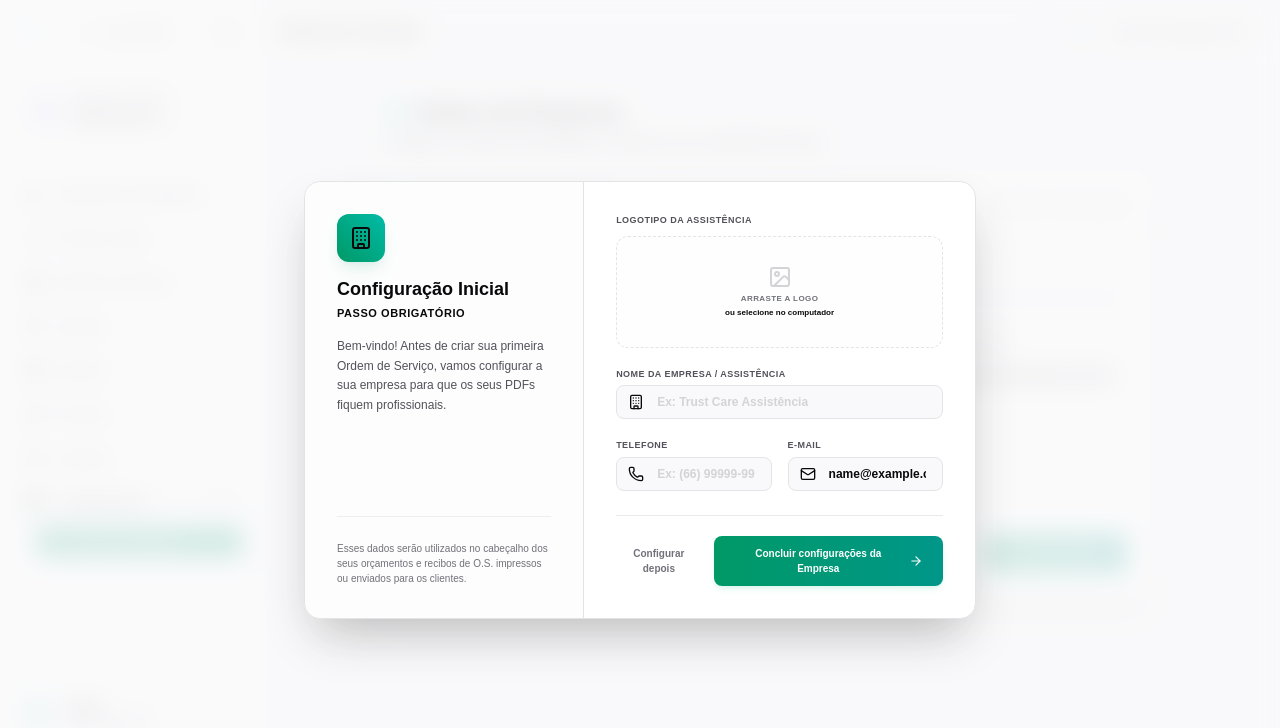
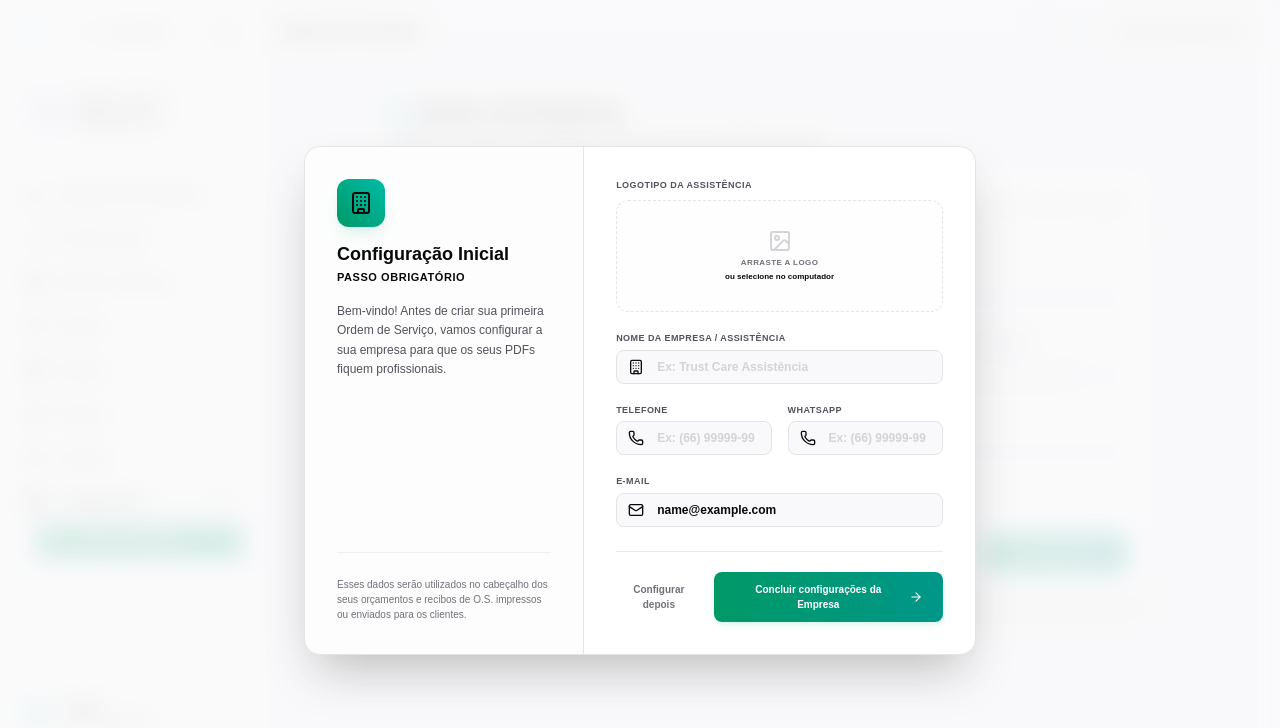
Before and after one commit to lsp3037/trustcare, a Next.js app: page /dashboard/settings/company in a window 1280 px wide. Shown: the top 728 px of the page. Built offline with nearby package versions, Linux system fonts and the light colour scheme; no server answers; sample sign-in values are in the browser's storage.

Commit message:
feat: add WhatsApp field to registration, onboarding, and company settings

```diff
--- a/app/(auth)/register/page.tsx
+++ b/app/(auth)/register/page.tsx
@@ -3,13 +3,14 @@
 import React, { useState } from 'react';
 import Link from 'next/link';
 import { useRouter } from 'next/navigation';
-import { Wrench, Mail, Lock, Loader2, ArrowRight, Building, User } from 'lucide-react';
+import { Wrench, Mail, Lock, Loader2, ArrowRight, Building, User, Phone } from 'lucide-react';
 import { supabase } from '@/lib/supabase/client';
 
 export default function RegisterPage() {
   const router = useRouter();
   const [companyName, setCompanyName] = useState('');
   const [userName, setUserName] = useState('');
+  const [whatsapp, setWhatsapp] = useState('');
   const [email, setEmail] = useState('');
   const [password, setPassword] = useState('');
   const [loading, setLoading] = useState(false);
@@ -30,6 +31,7 @@ export default function RegisterPage() {
           data: {
             full_name: userName,
             company_name: companyName, // Guardamos nos metadados para triggers ou criação posterior
+            whatsapp: whatsapp,
           },
         },
       });
@@ -42,7 +44,8 @@ export default function RegisterPage() {
           email,
           companyId: 'mock-tenant-id',
           role: 'admin',
-          company_name: companyName
+          company_name: companyName,
+          whatsapp: whatsapp
         }));
         setSuccess(true);
         setTimeout(() => {
@@ -122,6 +125,21 @@ export default function RegisterPage() {
           </div>
 
           <div className="space-y-1">
+            <label className="text-xs font-semibold text-slate-300 uppercase tracking-wider">WhatsApp da Empresa</label>
+            <div className="relative">
+              <Phone className="absolute left-3 top-1/2 -translate-y-1/2 w-4 h-4 text-slate-500" />
+              <input
+                type="text"
+                value={whatsapp}
+                onChange={(e) => setWhatsapp(e.target.value)}
+                placeholder="Ex: (66) 99999-9999"
+                className="w-full bg-slate-950 border border-slate-800 rounded-lg py-2.5 pl-10 pr-4 text-sm text-slate-100 placeholder:text-slate-650 focus:outline-none focus:border-indigo-500 transition-colors"
+                required
+              />
+            </div>
+          </div>
+
+          <div className="space-y-1">
             <label className="text-xs font-semibold text-slate-300 uppercase tracking-wider">Email Corporativo</label>
             <div className="relative">
               <Mail className="absolute left-3 top-1/2 -translate-y-1/2 w-4 h-4 text-slate-500" />
--- a/app/(dashboard)/dashboard/settings/company/page.tsx
+++ b/app/(dashboard)/dashboard/settings/company/page.tsx
@@ -22,6 +22,7 @@ export default function CompanySettingsPage() {
   // Form states
   const [name, setName] = useState('');
   const [phone, setPhone] = useState('');
+  const [whatsapp, setWhatsapp] = useState('');
   const [email, setEmail] = useState('');
   const [logoUrl, setLogoUrl] = useState('');
 
@@ -41,6 +42,7 @@ export default function CompanySettingsPage() {
     if (company) {
       setName(company.name || '');
       setPhone(company.phone || '');
+      setWhatsapp(company.whatsapp || '');
       setEmail(company.email || '');
       setLogoUrl(company.logo_url || '');
       setPreviewUrl(company.logo_url || '');
@@ -150,7 +152,8 @@ export default function CompanySettingsPage() {
         name: name.trim(),
         phone: phone.trim(),
         email: email.trim(),
-        logo_url: finalLogoUrl
+        logo_url: finalLogoUrl,
+        whatsapp: whatsapp.trim()
       };
 
       // 2. Save configurations (Supabase or Local Fallback)
@@ -324,7 +327,8 @@ export default function CompanySettingsPage() {
                 </div>
               </div>
 
-              {/* Phone & Email */}
+              {/* Phone, WhatsApp & Email */}
+              <div className="space-y-4">
                 <div className="grid grid-cols-1 sm:grid-cols-2 gap-4">
                   <div className="space-y-1">
                     <label htmlFor="company-phone" className="block text-[10px] font-bold text-slate-400 uppercase tracking-wider">
@@ -340,6 +344,24 @@ export default function CompanySettingsPage() {
                         placeholder="Ex: (66) 99999-9999"
                         className="w-full pl-10 pr-4 py-2.5 bg-slate-950 border border-slate-800 rounded-lg text-sm text-slate-100 focus:outline-none focus:border-emerald-500 focus:ring-1 focus:ring-emerald-500/20 transition-all placeholder:text-slate-700 font-semibold"
                       />
+                    </div>
+                  </div>
+
+                  <div className="space-y-1">
+                    <label htmlFor="company-whatsapp" className="block text-[10px] font-bold text-slate-400 uppercase tracking-wider">
+                      WhatsApp de Contato
+                    </label>
+                    <div className="relative">
+                      <Phone className="absolute left-3 top-1/2 -translate-y-1/2 w-4 h-4 text-slate-555" />
+                      <input
+                        id="company-whatsapp"
+                        type="text"
+                        value={whatsapp}
+                        onChange={(e) => setWhatsapp(e.target.value)}
+                        placeholder="Ex: (66) 99999-9999"
+                        className="w-full pl-10 pr-4 py-2.5 bg-slate-950 border border-slate-800 rounded-lg text-sm text-slate-100 focus:outline-none focus:border-emerald-500 focus:ring-1 focus:ring-emerald-500/20 transition-all placeholder:text-slate-700 font-semibold"
+                      />
+                    </div>
                   </div>
                 </div>
 
--- a/components/OnboardingModal.tsx
+++ b/components/OnboardingModal.tsx
@@ -24,6 +24,7 @@ export default function OnboardingModal() {
   // Form states
   const [name, setName] = useState('');
   const [phone, setPhone] = useState('');
+  const [whatsapp, setWhatsapp] = useState('');
   const [email, setEmail] = useState('');
   const [logoUrl, setLogoUrl] = useState('');
 
@@ -55,6 +56,7 @@ export default function OnboardingModal() {
         let initialName = '';
         let initialEmail = '';
         let initialPhone = '';
+        let initialWhatsapp = '';
 
         // 1. Tenta obter do local storage (offline fallback)
         const mockSession = localStorage.getItem('os-session');
@@ -64,6 +66,7 @@ export default function OnboardingModal() {
             initialName = parsed.company_name || '';
             initialEmail = parsed.email || '';
             initialPhone = parsed.phone || '';
+            initialWhatsapp = parsed.whatsapp || '';
           } catch (e) {
             console.error(e);
           }
@@ -79,6 +82,9 @@ export default function OnboardingModal() {
             if (user.email) {
               initialEmail = user.email;
             }
+            if (user.user_metadata?.whatsapp) {
+              initialWhatsapp = user.user_metadata.whatsapp;
+            }
           }
         } catch (err) {
           console.warn('Erro ao obter usuário para onboarding:', err);
@@ -91,6 +97,9 @@ export default function OnboardingModal() {
         if (!initialPhone && company.phone && company.phone !== '(66) 99999-9999') {
           initialPhone = company.phone;
         }
+        if (!initialWhatsapp && company.whatsapp) {
+          initialWhatsapp = company.whatsapp;
+        }
         if (!initialEmail && company.email && company.email !== 'contato@trustcare.com.br') {
           initialEmail = company.email;
         }
@@ -99,6 +108,7 @@ export default function OnboardingModal() {
           setIsOpen(true);
           setName(initialName);
           setPhone(initialPhone);
+          setWhatsapp(initialWhatsapp);
           setEmail(initialEmail);
           setLogoUrl(company.logo_url || '');
           setPreviewUrl(company.logo_url || '');
@@ -202,7 +212,8 @@ export default function OnboardingModal() {
         name: name.trim(),
         phone: phone.trim(),
         email: email.trim(),
-        logo_url: finalLogoUrl
+        logo_url: finalLogoUrl,
+        whatsapp: whatsapp.trim()
       };
 
       // 2. Salva no banco ou localStorage
@@ -378,7 +389,7 @@ export default function OnboardingModal() {
               </div>
             </div>
 
-            {/* Phone & Email fields */}
+            {/* Phone & WhatsApp fields */}
             <div className="grid grid-cols-1 sm:grid-cols-2 gap-4">
               <div className="space-y-1">
                 <label htmlFor="onboard-phone" className="block text-[9px] font-bold text-slate-400 uppercase tracking-wider">
@@ -399,6 +410,26 @@ export default function OnboardingModal() {
               </div>
 
               <div className="space-y-1">
+                <label htmlFor="onboard-whatsapp" className="block text-[9px] font-bold text-slate-400 uppercase tracking-wider">
+                  WhatsApp
+                </label>
+                <div className="relative">
+                  <Phone className="absolute left-3 top-1/2 -translate-y-1/2 w-4 h-4 text-slate-550" />
+                  <input
+                    id="onboard-whatsapp"
+                    type="text"
+                    required
+                    value={whatsapp}
+                    onChange={(e) => setWhatsapp(e.target.value)}
+                    placeholder="Ex: (66) 99999-9999"
+                    className="w-full pl-10 pr-4 py-2 bg-slate-950 border border-slate-800 rounded-lg text-xs text-slate-100 focus:outline-none focus:border-emerald-500 focus:ring-1 focus:ring-emerald-500/20 transition-all placeholder:text-slate-700 font-semibold"
+                  />
+                </div>
+              </div>
+            </div>
+
+            {/* Email field */}
+            <div className="space-y-1">
               <label htmlFor="onboard-email" className="block text-[9px] font-bold text-slate-400 uppercase tracking-wider">
                 E-mail
               </label>
@@ -413,7 +444,6 @@ export default function OnboardingModal() {
                   placeholder="Ex: contato@suaempresa.com"
                   className="w-full pl-10 pr-4 py-2 bg-slate-950 border border-slate-800 rounded-lg text-xs text-slate-100 focus:outline-none focus:border-emerald-500 focus:ring-1 focus:ring-emerald-500/20 transition-all placeholder:text-slate-700 font-semibold"
                 />
-                </div>
               </div>
             </div>
           </div>
--- a/lib/context/CompanyContext.tsx
+++ b/lib/context/CompanyContext.tsx
@@ -9,6 +9,7 @@ interface Company {
   phone: string;
   email: string;
   logo_url: string;
+  whatsapp?: string;
 }
 
 interface CompanyContextType {
@@ -24,7 +25,8 @@ export function CompanyProvider({ children }: { children: React.ReactNode }) {
     name: 'Trust Care T.I.',
     phone: '(66) 99999-9999',
     email: 'contato@trustcare.com.br',
-    logo_url: ''
+    logo_url: '',
+    whatsapp: ''
   });
   const [loading, setLoading] = useState(true);
 
@@ -45,7 +47,8 @@ export function CompanyProvider({ children }: { children: React.ReactNode }) {
           name: data.name || 'Trust Care T.I.',
           phone: data.phone || '(66) 99999-9999',
           email: data.email || 'contato@trustcare.com.br',
-          logo_url: data.logo_url || ''
+          logo_url: data.logo_url || '',
+          whatsapp: data.whatsapp || ''
         };
         setCompany(companyObj);
         // Salva localmente para uso offline também
@@ -63,7 +66,8 @@ export function CompanyProvider({ children }: { children: React.ReactNode }) {
           name: 'Trust Care T.I.',
           phone: '(66) 99999-9999',
           email: 'contato@trustcare.com.br',
-          logo_url: ''
+          logo_url: '',
+          whatsapp: ''
         };
         localStorage.setItem('mock-company-settings', JSON.stringify(defaultCompany));
         setCompany(defaultCompany);
@@ -101,7 +105,8 @@ export function CompanyProvider({ children }: { children: React.ReactNode }) {
           name: 'Trust Care T.I.',
           phone: '(66) 99999-9999',
           email: 'contato@trustcare.com.br',
-          logo_url: ''
+          logo_url: '',
+          whatsapp: ''
         });
       }
     });
```
Also changed, not shown: 1 other file (tests, documents, lock files or other folders). Lines whose indentation alone changed are shown as unchanged.
